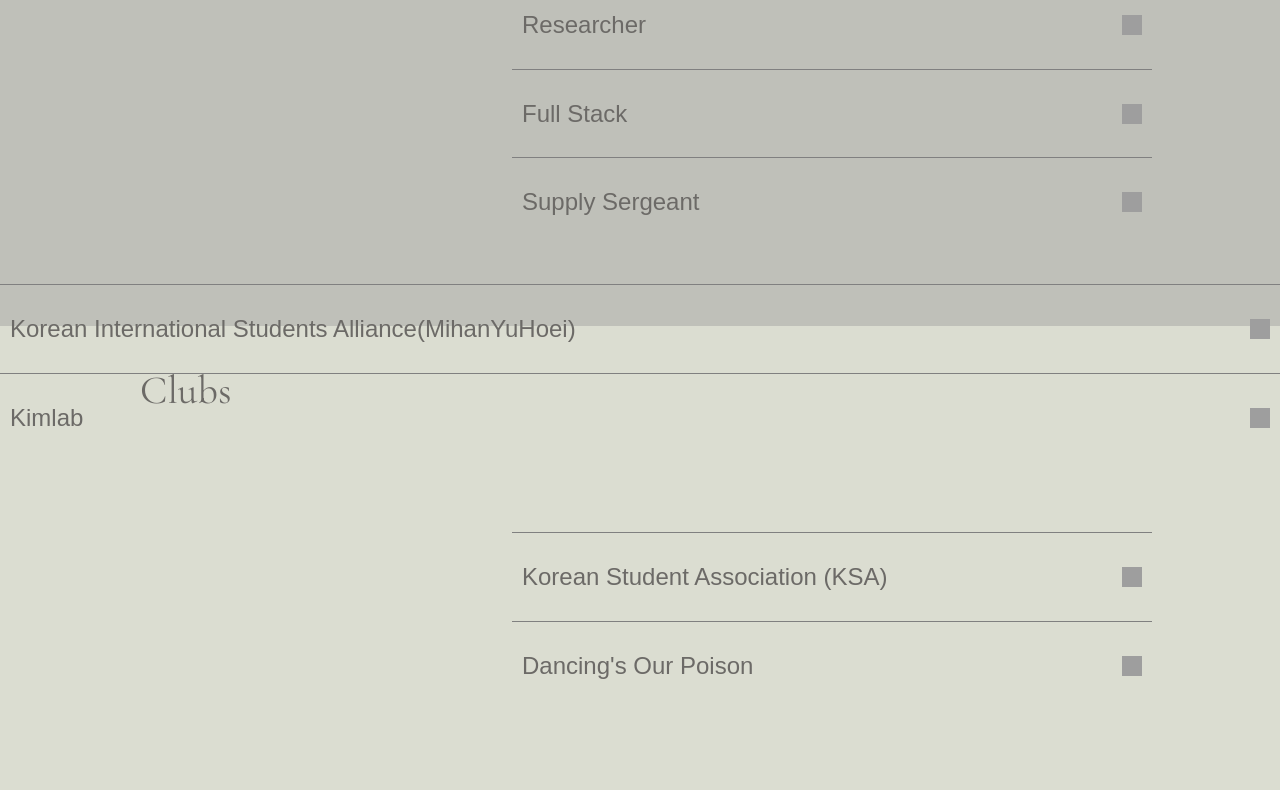
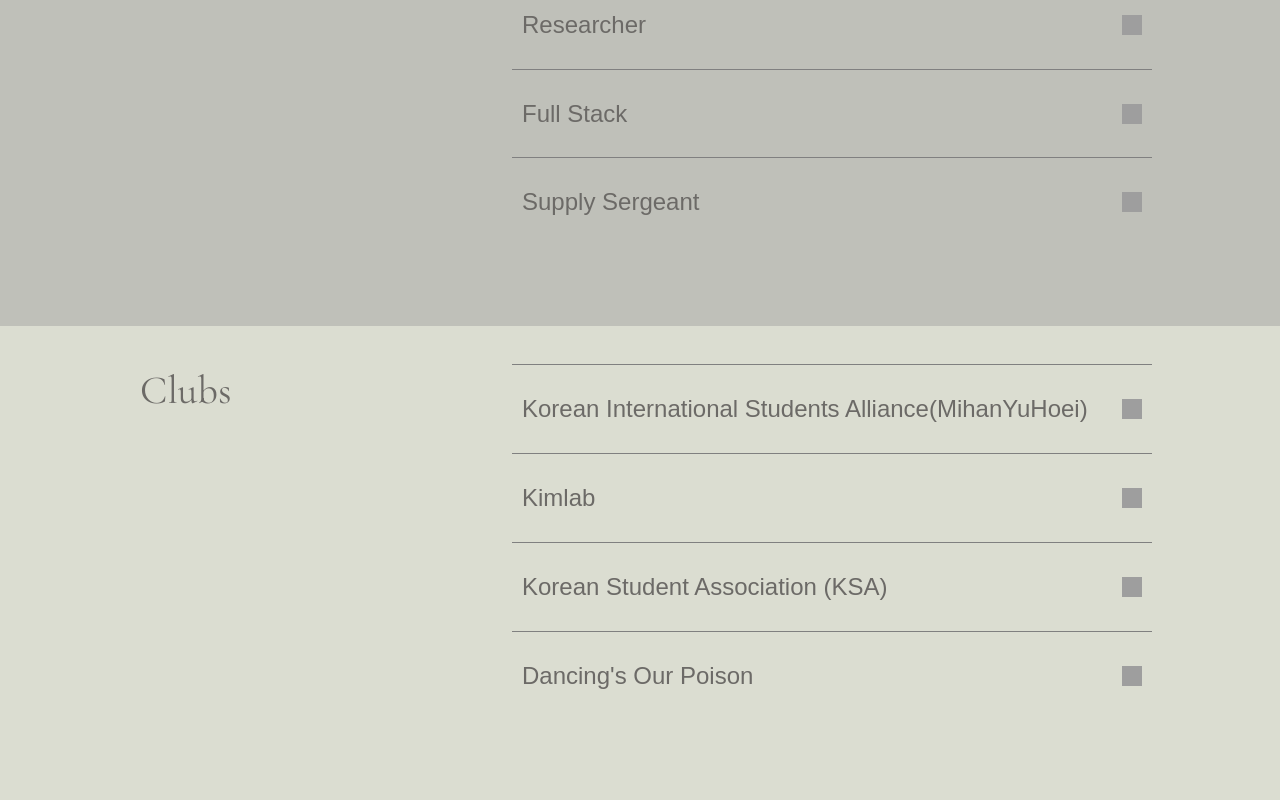
Before and after one commit to doooh98/personalWeb, a React (Create React App) app: page /resume in a window 1280 px wide. Shown: the part 1772-2572 px from the top of the page. Built offline with nearby package versions, Linux system fonts and the light colour scheme; grey boxes are pictures that could not be loaded; a web font is replaced by a local one.

Commit message:
space fixed

```diff
--- a/src/Resume.js
+++ b/src/Resume.js
@@ -187,6 +187,8 @@ const Resume = () => {
       </div>
       <div className='clubs'>
       <h1 className="left-title">Clubs</h1>
+
+      <div className="accordion-container">
         <div className="accordion-section" onClick={() => toggleSection('mihan')}>
           <div className="accordion-header">
             <h2>Korean International Students Alliance(MihanYuHoei)</h2>
@@ -217,7 +219,6 @@ const Resume = () => {
             </div>
           )}
         </div>
-      <div className="accordion-container">
         <div className="accordion-section" onClick={() => toggleSection('ksa')}>
           <div className="accordion-header">
             <h2>Korean Student Association (KSA)</h2>
```
Lines whose indentation alone changed are shown as unchanged.
